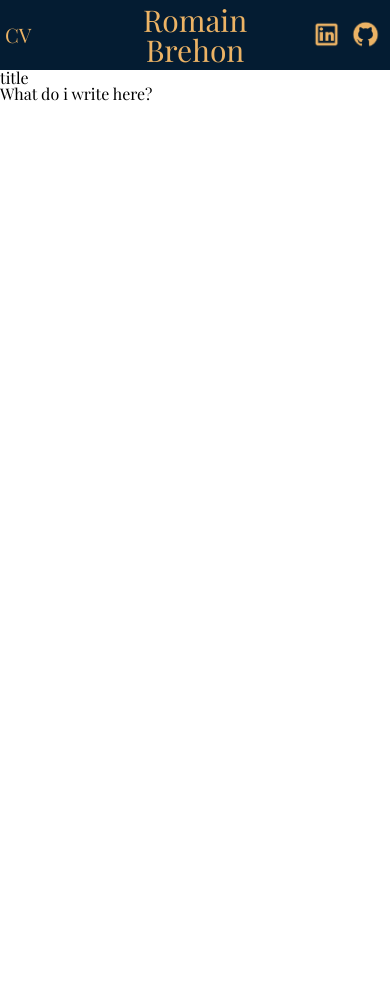
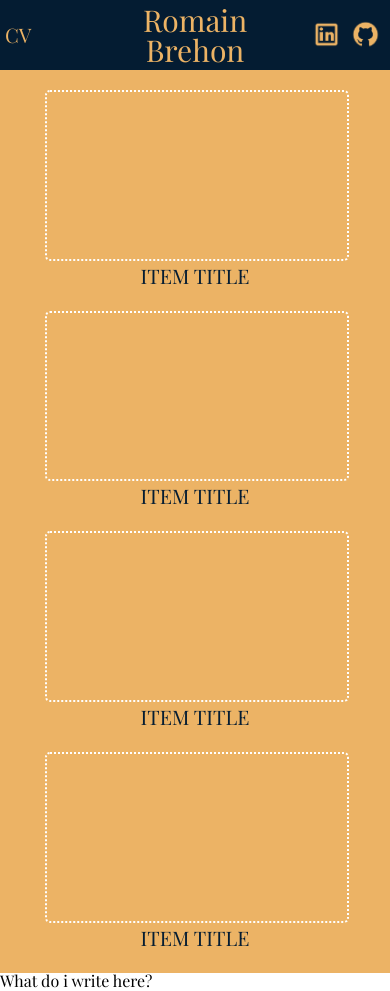
Before and after one commit to Agent-Roman-Off/MyPortfolio, a React (Create React App) app: page / in a window 390 px wide. Before the commit the page ends 844 px from the top, so only its background shows below. Built offline with nearby package versions, Linux system fonts and the light colour scheme; the HTML template or start-up script is replaced by a standard one.

Commit message:
made the first draft for the home page. items are being displayed for the responsive and desktop

```diff
--- a/src/components/Home/Item/index.jsx
+++ b/src/components/Home/Item/index.jsx
@@ -3,8 +3,11 @@ import SItem from './style';
 function Item() {
   return (
     <SItem>
-      <div>
-        <p>ITEM TITLE</p>
+      <div className="projectCont">
+        <div className="projectPic">
+          <img className="" src="" alt="" />
+        </div>
+        <p className="projectTitle">ITEM TITLE</p>
       </div>
     </SItem>
   );
--- a/src/components/Home/Item/style.jsx
+++ b/src/components/Home/Item/style.jsx
@@ -1,7 +1,59 @@
 import styled from 'styled-components';
 
 const SItem = styled.article`
+  .projectCont {
+    width: 300px;
+    aspect-ratio: 1.6;
+    margin: 10px;
+    border-radius: 5px;
+    /* transition: 0.7s; */
+  }
+  /* .projectCont:hover {
+    -webkit-box-shadow: 0px 10px 13px -7px #000000,
+      5px 5px 15px 5px rgba(0, 0, 0, 0);
+    box-shadow: 0px 10px 13px -7px #000000, 5px 5px 15px 5px rgba(0, 0, 0, 0);
+    transition: 0.7s;
+  } */
+  .projectPic {
+    width: 100%;
+    aspect-ratio: 1.8;
+    border-radius: 5px;
+    border: 2px dotted white;
+    /* transition: 0.7s; */
+  }
+  .projectTitle {
+    display: flex;
+    justify-content: center;
+    align-items: center;
+    border-radius: 8px;
+    height: 30px;
+    font-size: 20px;
+    color: var(--mColor);
+  }
   @media only screen and (min-width: 700px) {
+    .projectCont {
+      width: 400px;
+      margin: 20px;
+      border-radius: 8px;
+      transition: 0.7s;
+    }
+    .projectCont:hover {
+      -webkit-box-shadow: 0px 10px 13px -7px #000000,
+        5px 5px 15px 5px rgba(0, 0, 0, 0);
+      box-shadow: 0px 10px 13px -7px #000000, 5px 5px 15px 5px rgba(0, 0, 0, 0);
+      transition: 0.7s;
+    }
+    .projectPic {
+      width: 100%;
+      border-radius: 8px;
+      transition: 0.7s;
+    }
+
+    .projectTitle {
+      border-radius: 8px;
+      height: 30px;
+      font-size: 20px;
+    }
   }
 `;
 
--- a/src/components/Home/index.jsx
+++ b/src/components/Home/index.jsx
@@ -1,14 +1,51 @@
-// import Item from './Item';
+// import { useState, useEffect } from 'react';
+// import axios from 'axios';
+import Item from './Item';
 import SHome from './style';
 
 function Home() {
+  // const [projectList, setProjectList] = useState([]);
+  // useEffect(() => {
+  //   axios
+  //     .get(`${process.env.REACT_APP_API_URL}/projects`)
+  //     .then((res) => res.data)
+  //     .then((data) => {
+  //       setProjectList(data);
+  //     })
+  //     .catch((err) => {
+  //       setProjectList('Woops, there isnt anything here yet...');
+  //       console.log(err);
+  //     });
+  // }, []);
   return (
     <SHome>
-      <section>
-        <article>
-          <p>title</p>
-        </article>
-      </section>
+      <ul className="projectList">
+        {/* MAP
+        {projectList.map((project) => (
+          <li
+            className="projectItem"
+            key={project.id}
+            title={project.title}
+            description={project.description}
+          >
+            <Item />
+          </li>
+        ))} */}
+
+        {/* TEST */}
+        <li>
+          <Item />
+        </li>
+        <li>
+          <Item />
+        </li>
+        <li>
+          <Item />
+        </li>
+        <li>
+          <Item />
+        </li>
+      </ul>
     </SHome>
   );
 }
--- a/src/components/Home/style.jsx
+++ b/src/components/Home/style.jsx
@@ -1,7 +1,21 @@
 import styled from 'styled-components';
 
 const SHome = styled.section`
+  width: 100%;
+  background-color: var(--yColor);
+
+  .projectList {
+    display: flex;
+    flex-direction: column;
+    align-items: center;
+    padding: 10px;
+  }
   @media only screen and (min-width: 700px) {
+    .projectList {
+      display: flex;
+      flex-flow: row wrap;
+      padding: 50px;
+    }
   }
 `;
 
```
